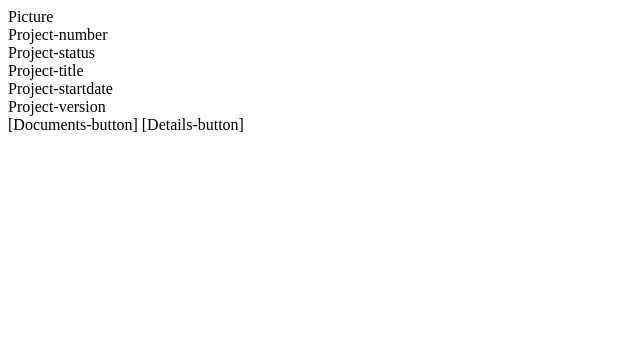
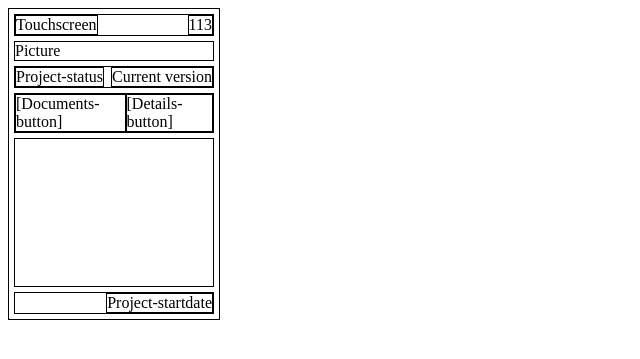
Before and after one commit to simonkuhlo/project_manager_website, a Django app: template project_manager/templates/project-box.html in a window 1280 px wide. Shown: the top 359 px of the page, without its empty margins (0-640 px from the left). Run offline with Django 4.2, Linux system fonts and the light colour scheme; the template is opened without the code that fills it, so the values that code supplies are empty.

Commit message:
update project manager

```diff
--- a/project_manager/templates/project-box.html
+++ b/project_manager/templates/project-box.html
@@ -1,33 +1,64 @@
-<div class="outer-box">
-    <div class="vertical-listbox">
+<body>
 
-        <div class="content-field">
-            Picture
+<link rel='stylesheet' type='text/css' media='screen' href='project.css'>
+
+<div class="projectbox-main">
+
+    <div class="projectbox-header">
+
+        <div class="projectbox-title">
+            Touchscreen
         </div>
 
-        <div class="horizontal-listbox">
-            <div class="content-field">
-                Project-number
-            </div>
-            <div class="content-field">
-                Project-status
-            </div>
-        </div>
-
-        <div class="content-field">
-            Project-title
-        </div>
-
-        <div class="horizontal-listbox">
-            <div class="content-field">
-                Project-startdate
-            </div>
-            <div class="content-field">
-                Project-version
-            </div>
+        <div class="projectbox-id">
+            113
         </div>
 
     </div>
 
-    [Documents-button]  [Details-button]
+
+    <div class="projectbox-picturecontainer">
+        Picture
+    </div>
+
+
+    <div class="projectbox-statusinfo">
+
+        <div class="projectbox-">
+            Project-status
+        </div>
+
+        <div class="projectbox-version">
+            Current version
+        </div>
+
+    </div>
+
+
+    <div class="projectbox-buttoncontainer">
+
+        <div class="projectbox-">
+            [Documents-button]
+        </div>
+
+        <div class="projectbox-">
+            [Details-button]
+        </div>
+
+    </div>
+
+    <div class="spacer">
+
+    </div>
+
+    <div class="projectbox-arschloch">
+
+        <div class="projectbox-date">
+            Project-startdate
+        </div>
+
+    </div>
+
 </div>
+
+</body>
--- /dev/null
+++ b/project_manager/templates/project.css
@@ -0,0 +1,48 @@
+div {
+    border: 1px solid black;
+}
+
+.projectbox-main {
+    width: 200px;
+    height: 300px;
+    padding: 5px;
+    display: flex;
+    flex-direction: column;
+    gap: 5px;
+}
+
+
+.projectbox-buttoncontainer {
+    display: flex;
+}
+
+.projectbox-header {
+    display: flex;
+}
+
+.projectbox-statusinfo {
+    display: flex;
+}
+
+.projectbox-id {
+    margin-left: auto;
+}
+
+.projectbox-version {
+    margin-left: auto;
+}
+
+.projectbox-date {
+    display: inline-block;
+
+}
+
+.projectbox-arschloch {
+    display: flex;
+    flex-direction: row;
+    justify-content: flex-end;
+}
+
+.spacer {
+    height: 100%;
+}
--- /dev/null
+++ b/static/styles/project.css
@@ -0,0 +1,3 @@
+div {
+    border: 1px solid black;
+}
```
